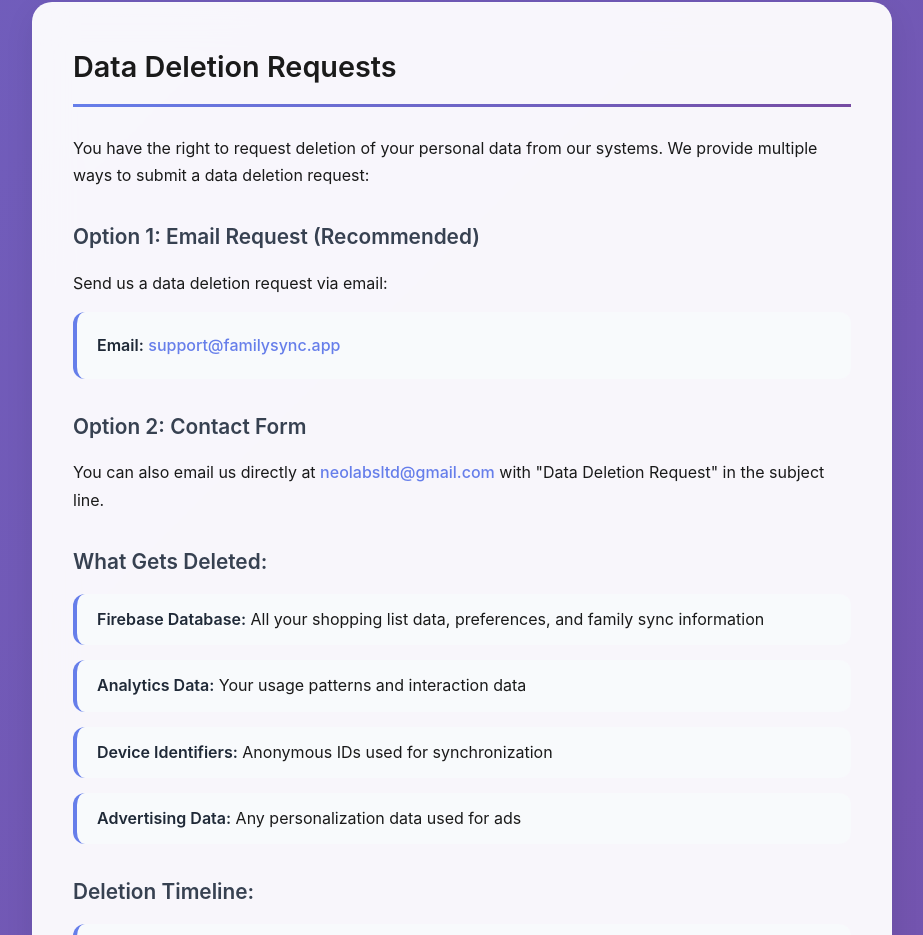
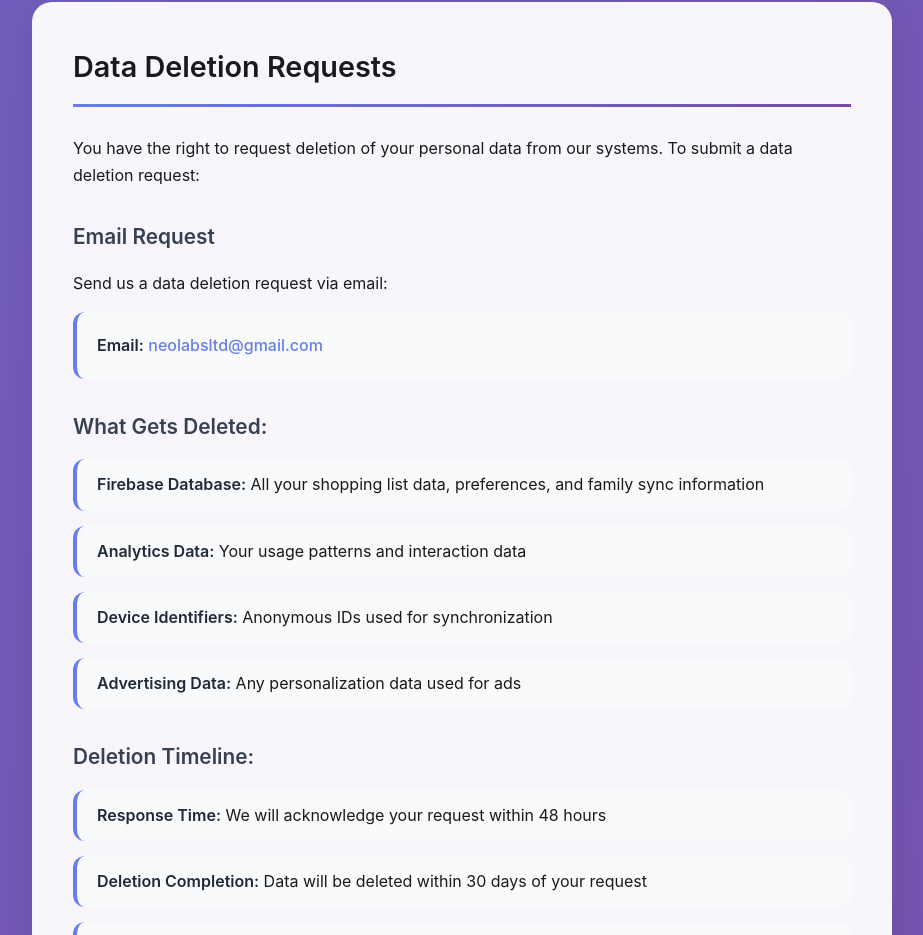
Before and after one commit to naveenf/shoppinglist-privacy-policy, a plain HTML site: page index.html in a window 1280 px wide. Shown: the part 7010-7945 px from the top of the page, without its empty margins (178-1101 px from the left). Drawn offline with Linux system fonts and the light colour scheme.

Commit message:
updated policy doc

```diff
--- a/index.html
+++ b/index.html
@@ -362,16 +362,13 @@
 
     <div class="section">
         <h2>Data Deletion Requests</h2>
-        <p>You have the right to request deletion of your personal data from our systems. We provide multiple ways to submit a data deletion request:</p>
+        <p>You have the right to request deletion of your personal data from our systems. To submit a data deletion request:</p>
 
-        <h3>Option 1: Email Request (Recommended)</h3>
+        <h3>Email Request</h3>
         <p>Send us a data deletion request via email:</p>
         <div style="background: #f8fafc; padding: 20px; border-radius: 12px; border-left: 4px solid #667eea; margin: 15px 0;">
-            <strong>Email:</strong> <a href="mailto:support@familysync.app?subject=Data%20Deletion%20Request&body=Please%20delete%20my%20data%20from%20ShoppingList%20-%20FamilySync%20app.%0A%0ADevice%20Information%20(if%20available):%0A-%20Device%20Model:%0A-%20App%20Version:%0A-%20Family%20Code%20(if%20using%20family%20sync):%0A%0APlease%20confirm%20deletion%20of%20all%20my%20data%20from%20your%20servers." target="_blank">support@familysync.app</a>
+            <strong>Email:</strong> <a href="mailto:neolabsltd@gmail.com?subject=Data%20Deletion%20Request&body=Please%20delete%20my%20data%20from%20ShoppingList%20-%20FamilySync%20app.%0A%0ADevice%20Information%20(if%20available):%0A-%20Device%20Model:%0A-%20App%20Version:%0A-%20Family%20Code%20(if%20using%20family%20sync):%0A%0APlease%20confirm%20deletion%20of%20all%20my%20data%20from%20your%20servers." target="_blank">neolabsltd@gmail.com</a>
         </div>
-
-        <h3>Option 2: Contact Form</h3>
-        <p>You can also email us directly at <a href="mailto:neolabsltd@gmail.com?subject=Data%20Deletion%20Request&body=Please%20delete%20my%20data%20from%20ShoppingList%20-%20FamilySync%20app.">neolabsltd@gmail.com</a> with "Data Deletion Request" in the subject line.</p>
 
         <h3>What Gets Deleted:</h3>
         <ul>
```
